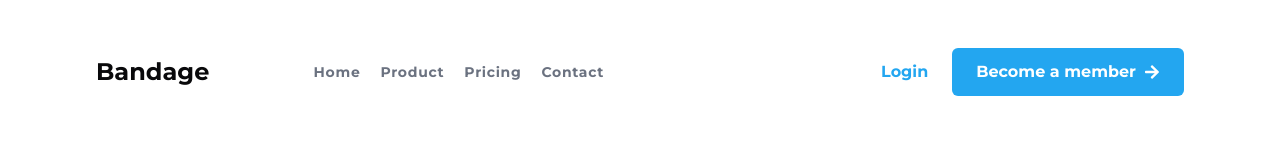
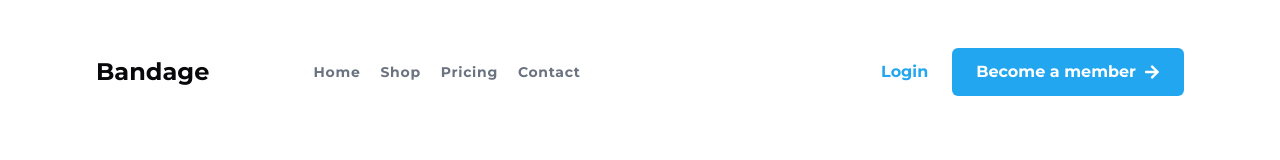
Before and after one commit to roshaanrashidkhan/giaic-hackathon-2-ecommerce-ui-ux, a Next.js app: page /about in a window 1280 px wide. Shown: the top 160 px of the page. Built offline with nearby package versions, Linux system fonts and the light colour scheme.

Commit message:
link corrected

```diff
--- a/src/components/secondary-header.tsx
+++ b/src/components/secondary-header.tsx
@@ -25,7 +25,7 @@ export default function SecondaryHeader({
           <h2 className="font-bold text-2xl">Bandage</h2>
           <div className="flex md:gap-2 lg:gap-5 items-center text-gray-500 font-bold md:text-xs lg:text-sm tracking-wider">
             <Link href="/">Home</Link>
-            <Link href="/product">Product</Link>
+            <Link href="/shop">Shop</Link>
             <Link href="/pricing">Pricing</Link>
             <Link href="/contact">Contact</Link>
           </div>
```
